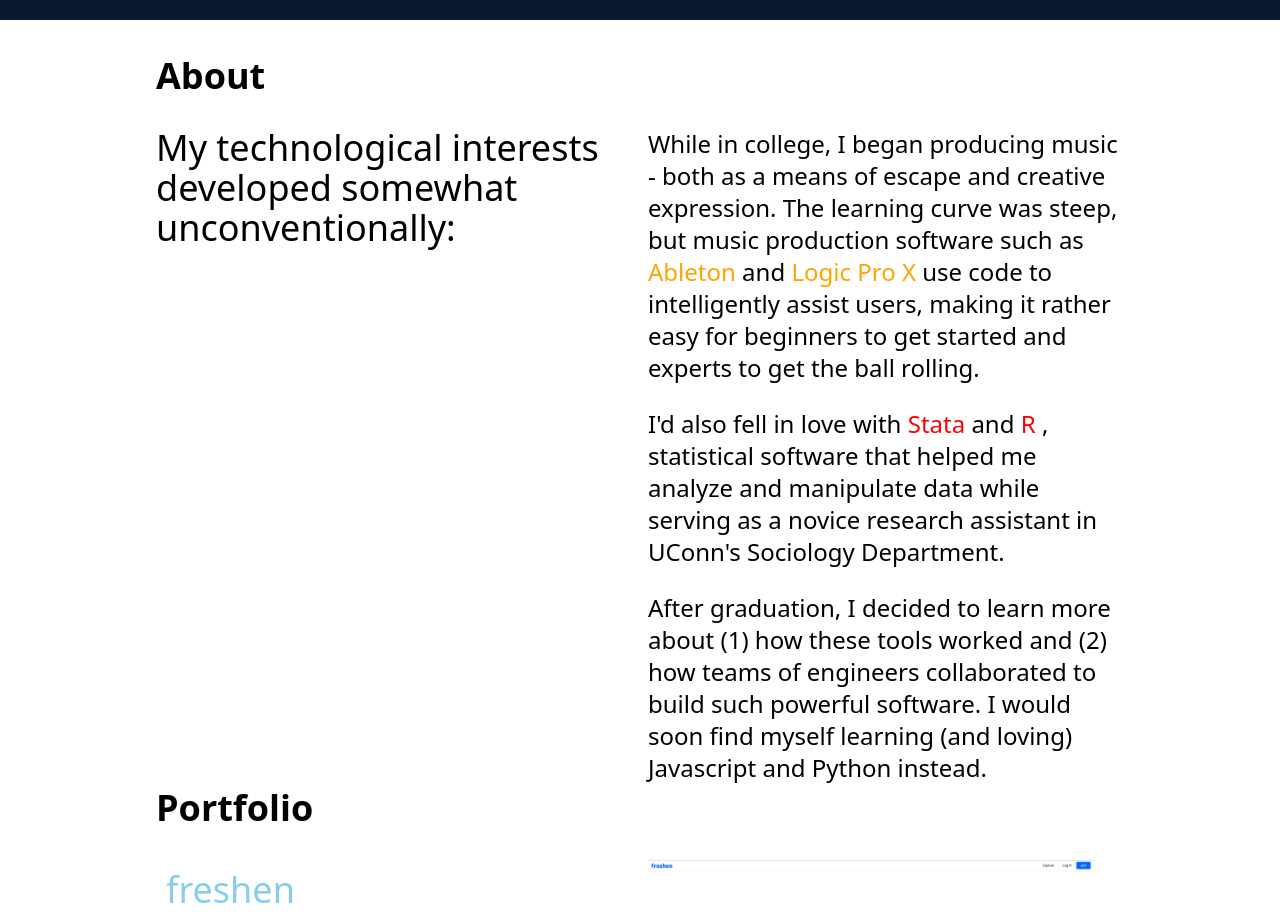
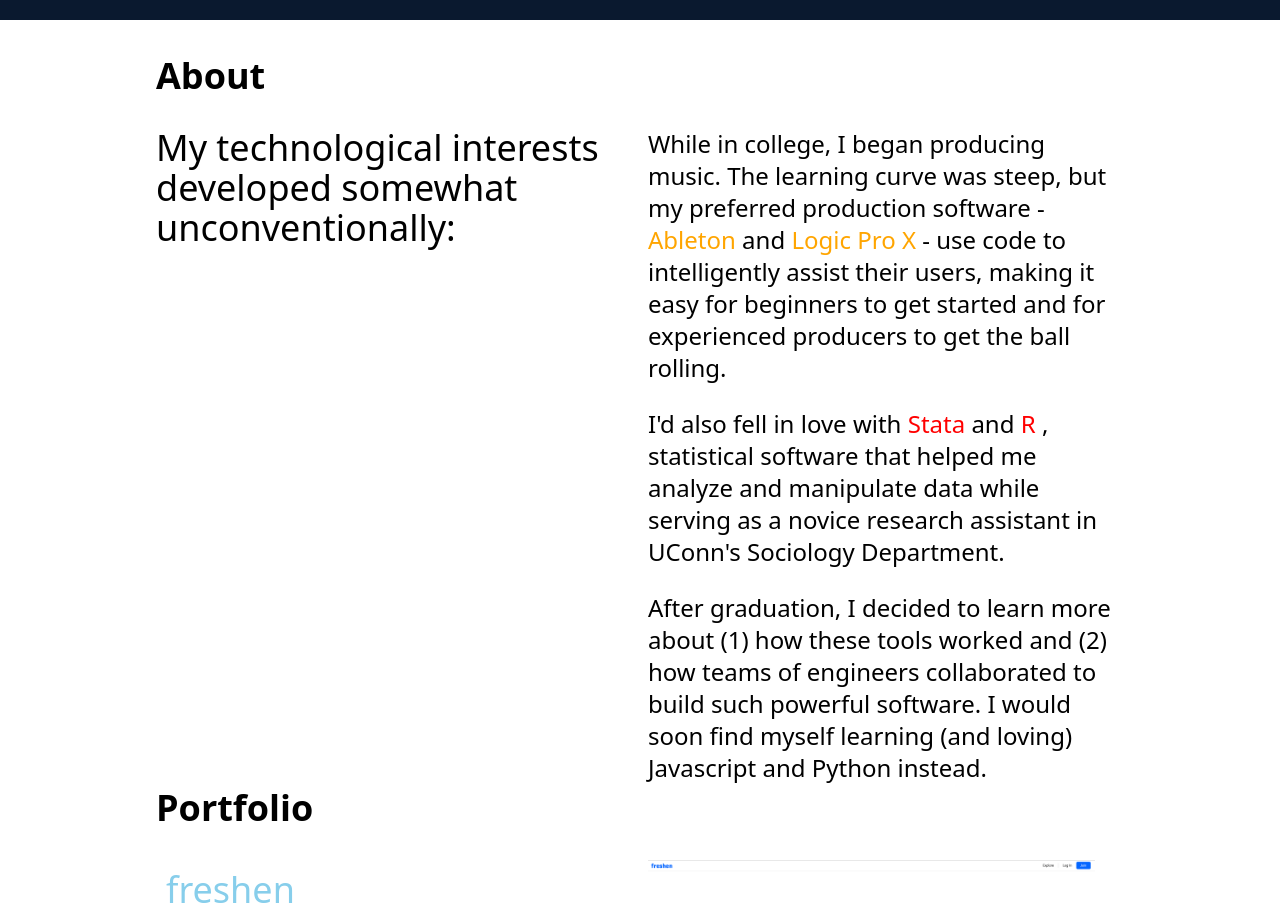
Before and after one commit to KlayClarke/personal_website, a React (Create React App) app: page / in a window 1280 px wide. Shown: the part 780-1702 px from the top of the page. Built offline with nearby package versions, Linux system fonts and the light colour scheme.

Commit message:
revise about section text (fix grammatical mistakes, etc)

```diff
--- a/src/components/About.jsx
+++ b/src/components/About.jsx
@@ -19,9 +19,8 @@ export default function About() {
           </div>
           <div>
             <p className="text-xl md:text-2xl">
-              While in college, I began producing music - both as a means of
-              escape and creative expression. The learning curve was steep, but
-              music production software such as{" "}
+              While in college, I began producing music. The learning curve was
+              steep, but my preferred production software -{" "}
               <a
                 href="https://www.ableton.com/en/"
                 target={"_blank"}
@@ -37,8 +36,9 @@ export default function About() {
               >
                 Logic Pro X
               </a>{" "}
-              use code to intelligently assist users, making it rather easy for
-              beginners to get started and experts to get the ball rolling.
+              - use code to intelligently assist their users, making it easy for
+              beginners to get started and for experienced producers to get the
+              ball rolling.
             </p>
             <br />
             <p className="text-xl md:text-2xl">
```
